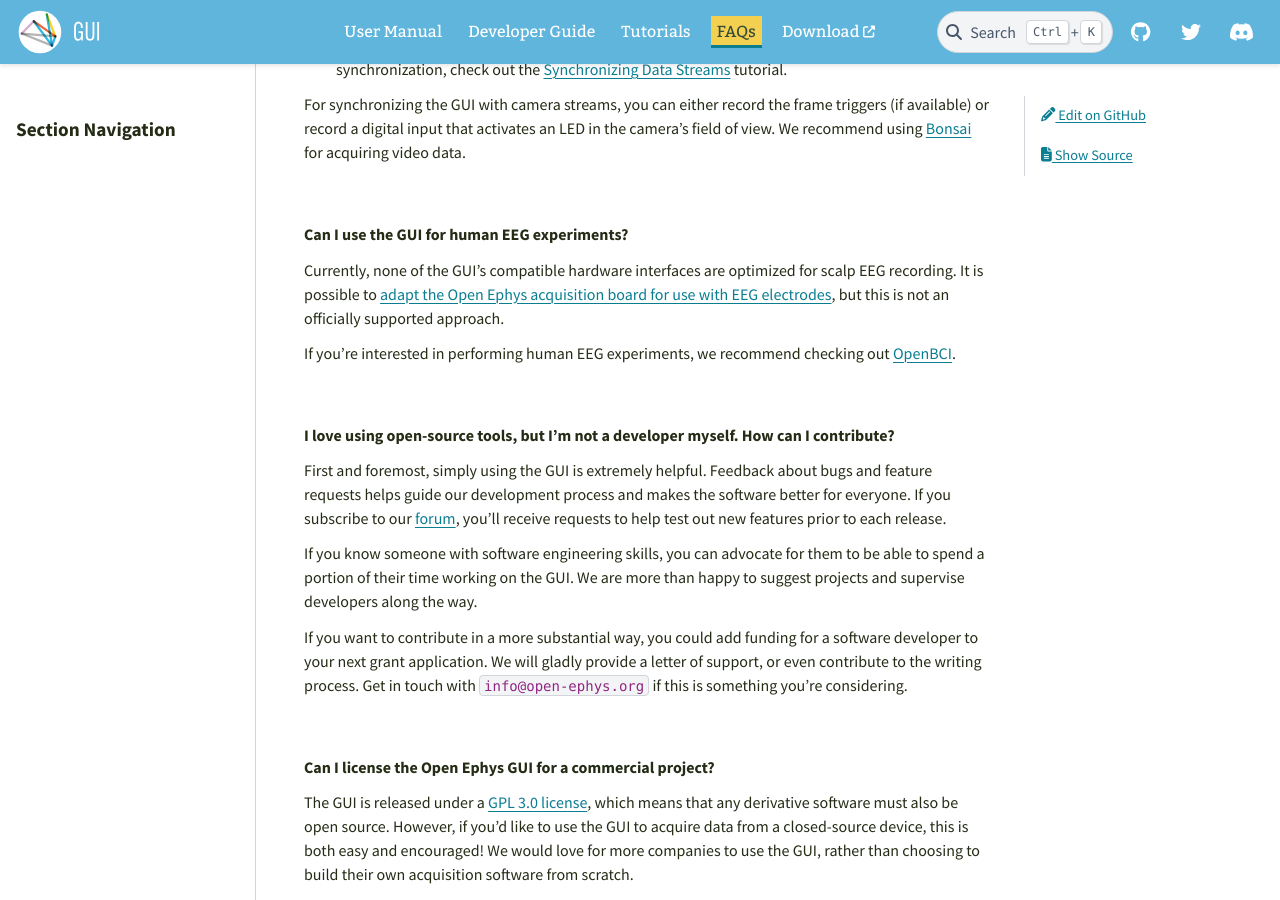
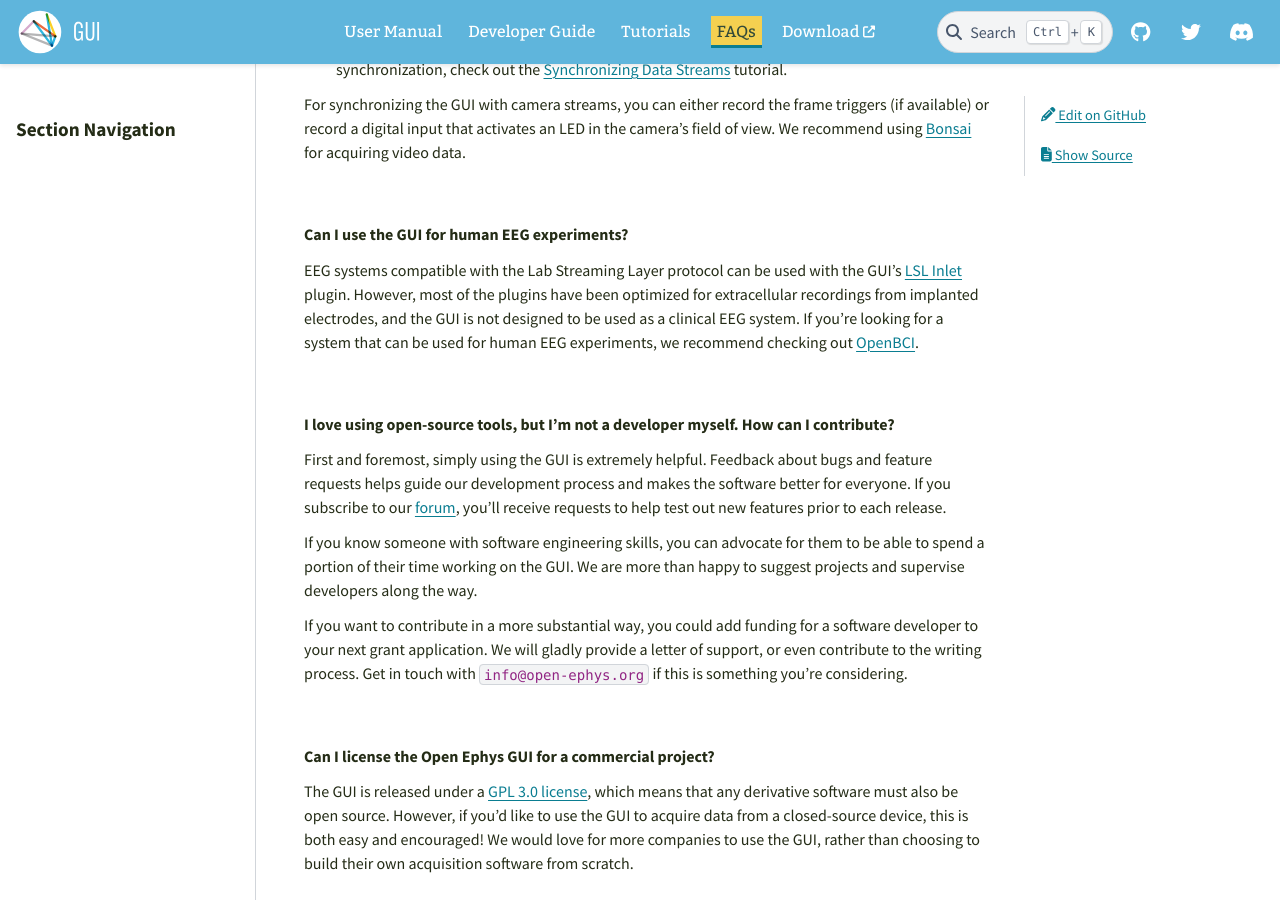
Before and after one commit to open-ephys/gui-docs, a Sphinx documentation site: the page built from source/FAQ/index.rst, in a window 1280 px wide and 900 px high, scrolled down 1204 px. Built offline with Sphinx 7.4.7 and the PyData theme 0.15.4, drawn with Linux system fonts in a browser that asks for light colours; pages that are not in the unit, such as notebooks, are missing from menus; some of the changed text lies outside the part shown.

Commit message:
Update FAQs

```diff
--- a/source/FAQ/index.rst
+++ b/source/FAQ/index.rst
@@ -10,7 +10,7 @@
 
 In many cases, answers to common inquiries can be found by searching through our `forum <https://groups.google.com/g/open-ephys>`__ or `GitHub Issues page <https://github.com/open-ephys/plugin-GUI/issues>`__. If you can't find what you're looking for, we encourage you to post a question yourself.
 
-If you'd prefer to get assistance by email, simply write to :code:`support@open-ephys.org`. Support efforts are funded by sales from the `Open Ephys store <https://open-ephys.org/store>`__, as well as a `BRAIN Initiative U24 award <https://reporter.nih.gov/project-details/9645567>`__ to the Allen Institute.
+If you'd prefer to get assistance by email, simply write to :code:`gui@open-ephys.org`. Support efforts are funded by sales from the `Open Ephys store <https://open-ephys.org/store>`__, as well as a `BRAIN Initiative U01 award <https://reporter.nih.gov/project-details/10731991>`__ to the Allen Institute.
 
 |
 
@@ -44,9 +44,7 @@
 
 **Can I use the GUI for human EEG experiments?**
 
-Currently, none of the GUI's compatible hardware interfaces are optimized for scalp EEG recording. It is possible to `adapt the Open Ephys acquisition board for use with EEG electrodes <https://iopscience.iop.org/article/10.1088/1741-2552/aa651f>`__, but this is not an officially supported approach.
-
-If you're interested in performing human EEG experiments, we recommend checking out `OpenBCI <https://openbci.com/>`__.
+EEG systems compatible with the Lab Streaming Layer protocol can be used with the GUI's :ref:`lslinlet` plugin. However, most of the plugins have been optimized for extracellular recordings from implanted electrodes, and the GUI is not designed to be used as a clinical EEG system. If you're looking for a system that can be used for human EEG experiments, we recommend checking out `OpenBCI <https://openbci.com/>`__.
 
 |
 
```
